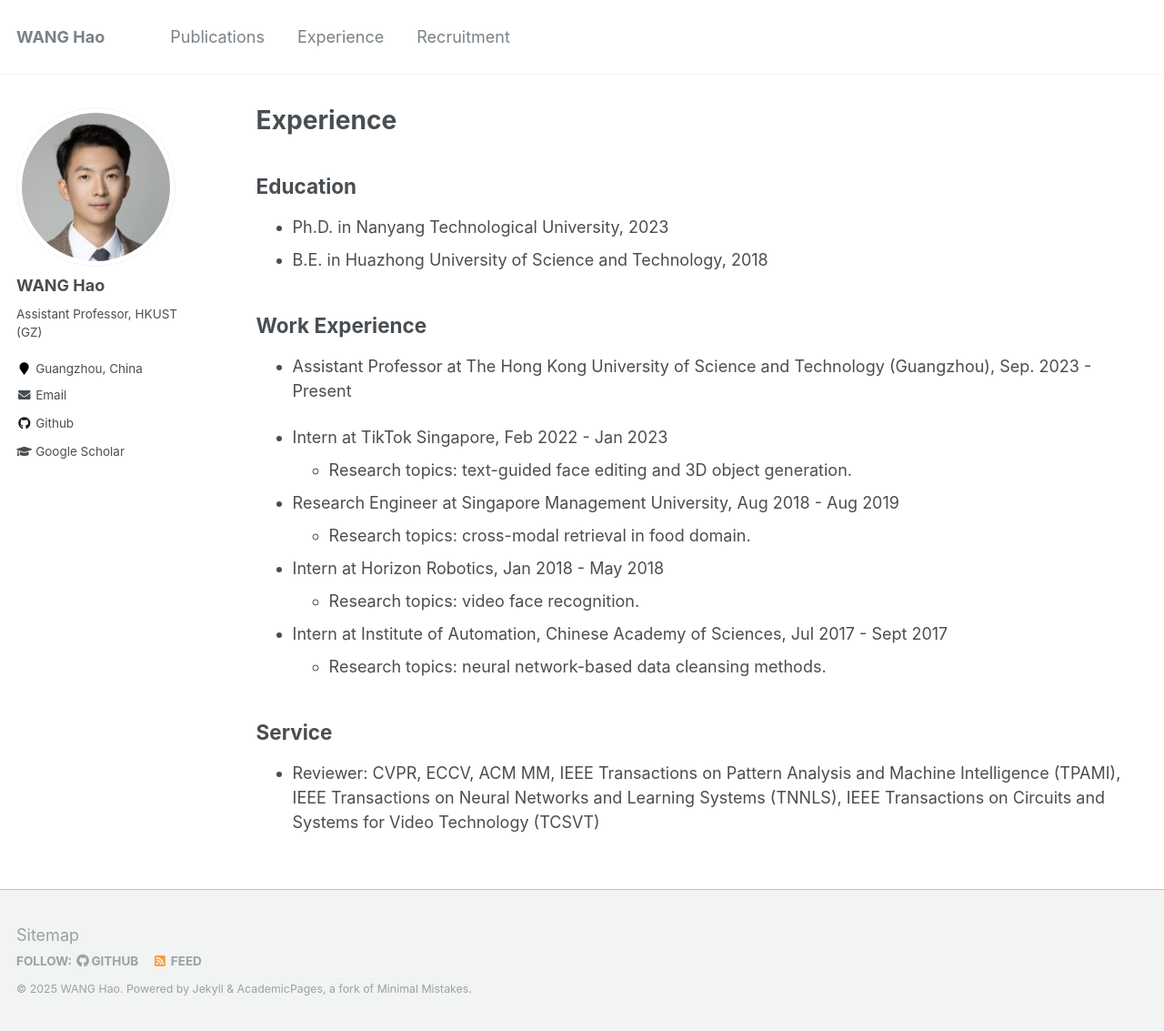
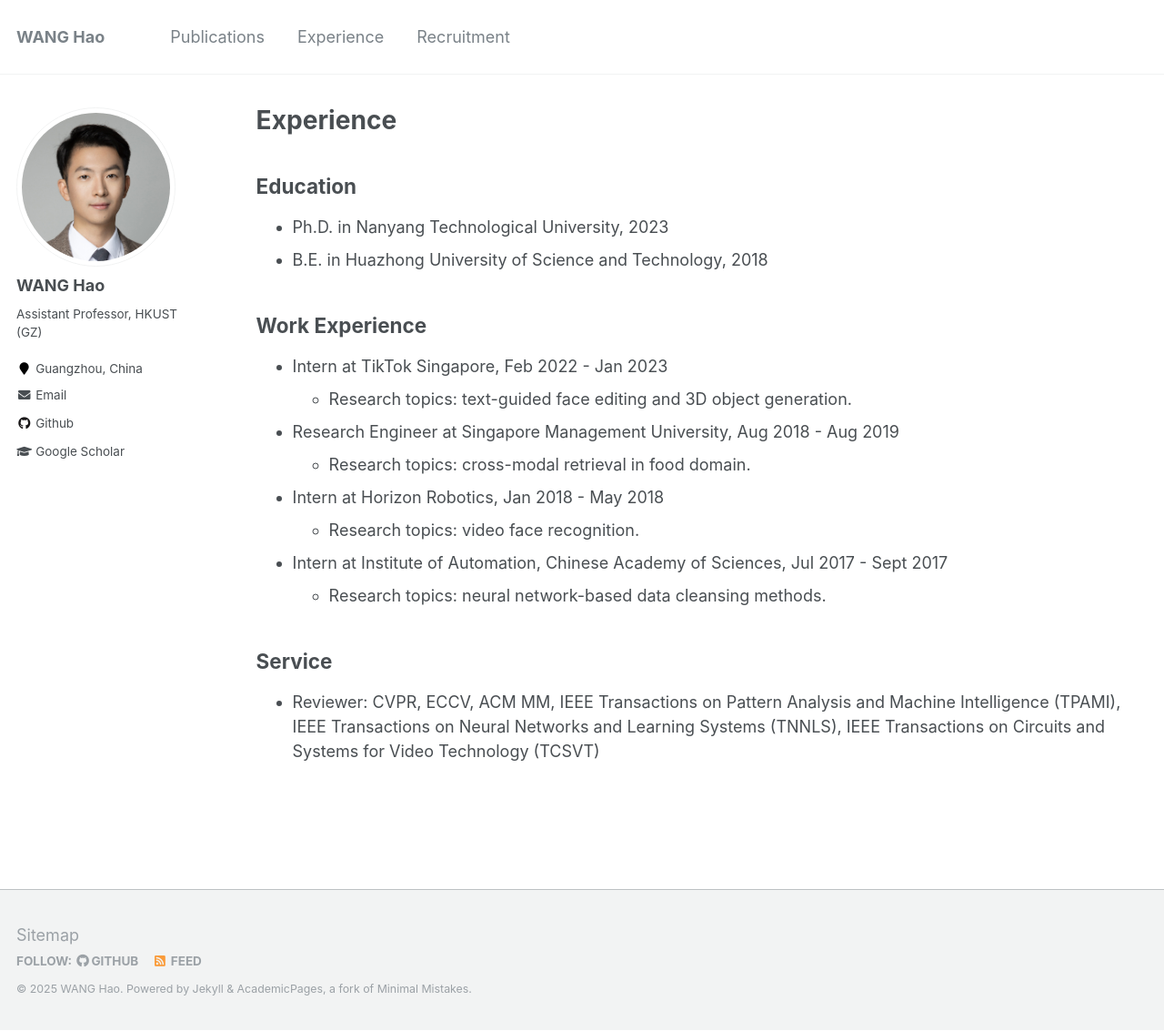
Before and after one commit to hwang1996/hwang1996.github.io, a Jekyll site: the page built from _pages/experience.md, in a window 1280 px wide and 1133 px high. Shown: the whole window at 91% size. Built offline with Jekyll 4.4.1, drawn with Linux system fonts in a browser that asks for light colours.

Commit message:
Update experience.md

```diff
--- a/_pages/experience.md
+++ b/_pages/experience.md
@@ -13,8 +13,6 @@ author_profile: true
 
 
 ## Work Experience
-* Assistant Professor at The Hong Kong University of Science and Technology (Guangzhou), Sep. 2023 - Present
-
 
 * Intern at TikTok Singapore, Feb 2022 - Jan 2023
   * Research topics: text-guided face editing and 3D object generation.
```
